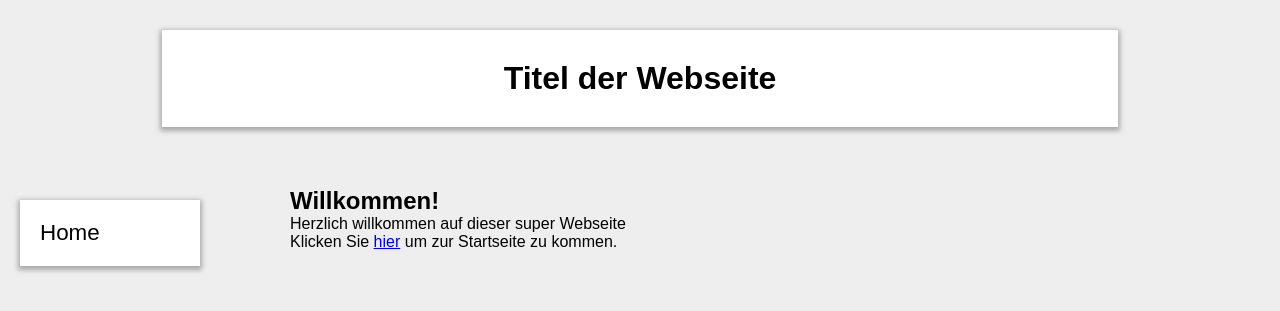
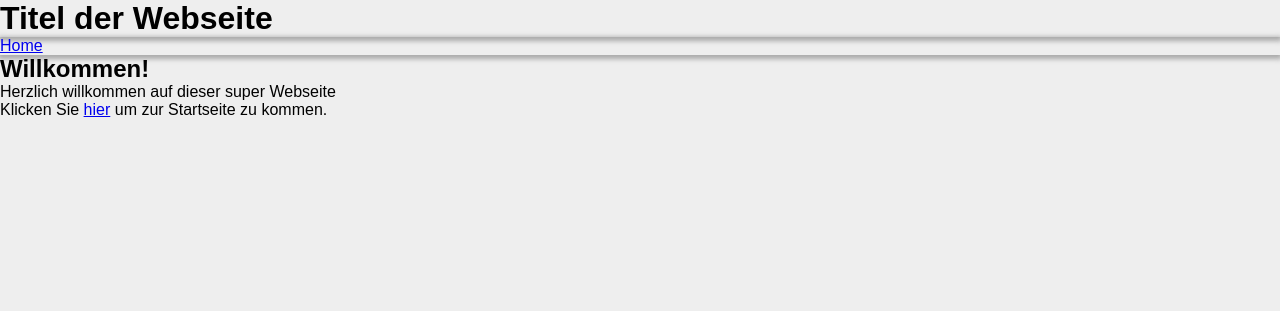
Before and after one commit to souphieeh/test-exam, a Flask app: page / in a window 1280 px wide. Shown: the top 311 px of the page. Run offline with Flask 2, Linux system fonts and the light colour scheme.

Commit message:
Removed css.

```diff
--- a/static/main.css
+++ b/static/main.css
@@ -8,71 +8,6 @@ body {
     background: #eeeeee;
 }
 
-h1 {
-    width: 70%;
-    background: white;
-    margin: 30px auto;
-    text-align: center;
-    padding: 30px;
-}
-
 .shadow {
     box-shadow: 0px 2px 5px 2px darkgrey;
 }
-
-.navbar {
-    position: fixed;
-    width: 180px;
-    background: white;
-    top: 200px;
-    left: 0;
-    margin: 0 20px;
-}
-
-.nav-item {
-    list-style: None;
-    margin: 20px;
-}
-
-.nav-link {
-    color: black;
-    text-decoration: None;
-    font-size: 1.4rem;
-    transition: all 400ms;
-}
-
-.nav-link:hover {
-    font-size: 1.7rem;
-}
-
-#content {
-    padding: 30px;
-    margin: 0 260px;
-}
-
-
-.selector-card {
-    padding: 20px;
-    background: white;
-    margin: 20px;
-}
-
-.card-header {
-    font-size: 1.4rem;
-    font-weight: bold;
-    padding: 20px;
-}
-
-.card-content {
-    width: 100%;
-    display: flex;
-    align-items: center;
-}
-
-.card-left {
-    width: 30%;
-}
-
-.card-right {
-    width: 50%;
-}
```
